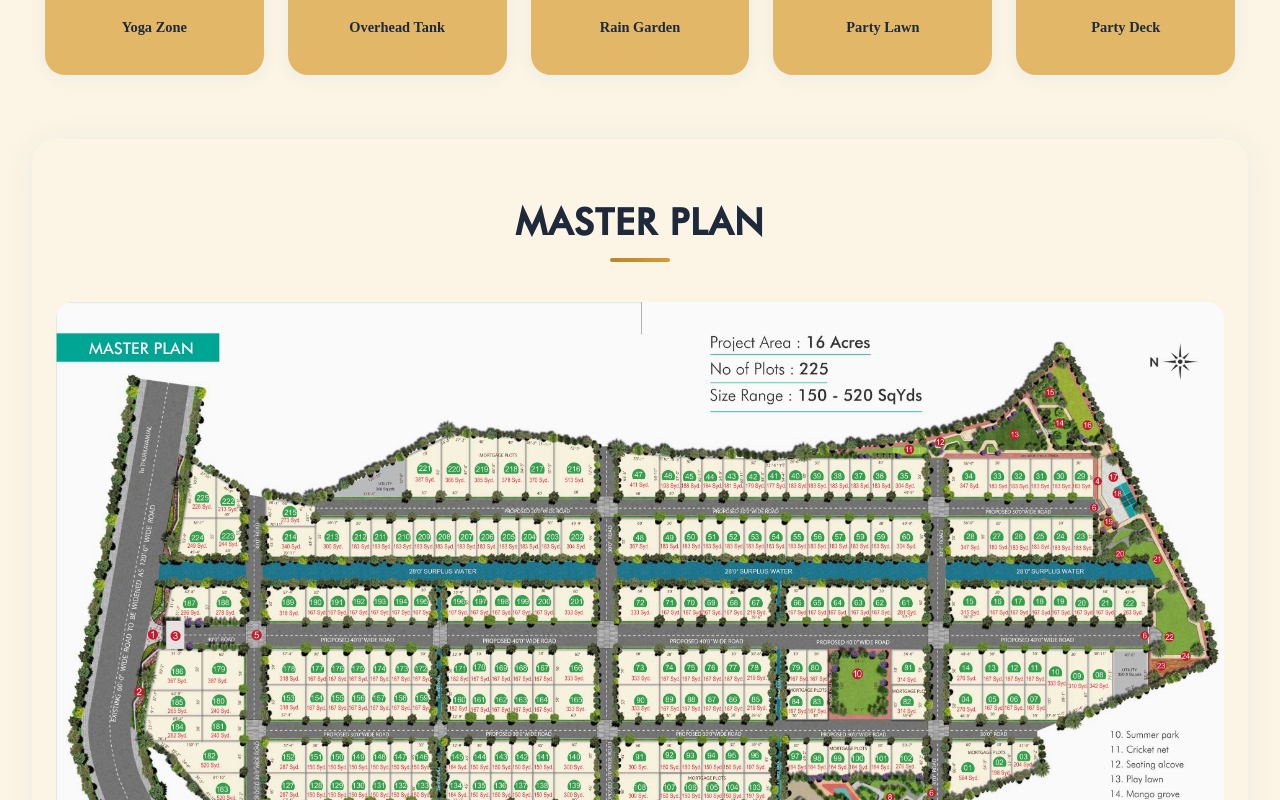
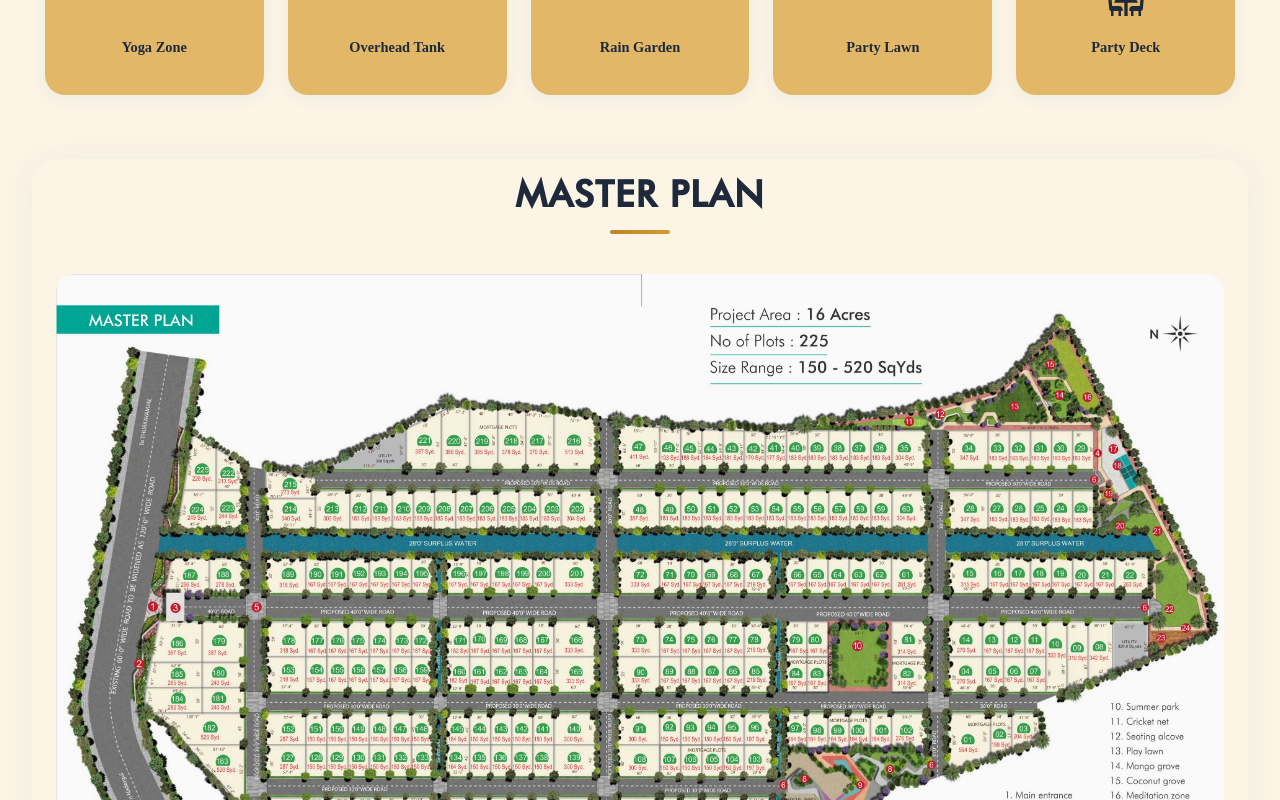
Before and after one commit to singhPardeep786/sr-eco-project, a Next.js app: page / in a window 1280 px wide. Shown: the part 2860-3660 px from the top of the page. Built offline with nearby package versions, Linux system fonts and the light colour scheme; some icons are missing; a web font is replaced by a local one.

Commit message:
alignment-updated

```diff
--- a/src/app/globals.css
+++ b/src/app/globals.css
@@ -657,8 +657,8 @@ body {
   width: 100%;
   border-radius: 24px;
   box-shadow: 0 4px 32px rgba(30,144,255,0.07);
-  padding: 3.5rem 1.5rem 2.5rem 1.5rem;
-  margin: 2.5rem auto 2.5rem auto;
+  padding: 0.5rem 1.5rem 2.5rem 1.5rem;
+  margin: 2.5rem auto 0 auto;
   position: relative;
 }
 .masterplan-title {
--- a/src/components/features/Features.tsx
+++ b/src/components/features/Features.tsx
@@ -241,7 +241,7 @@ const Features: React.FC = () => {
     <>
       <div id='features'></div>
       <section className='wrapper my-8'>
-        <h2 className='text-center section_heading mt-5'>features</h2>
+        <h2 className='text-center section_heading mt-[2.5rem]'>features</h2>
         <div className="heading-divider" />
         <div className="flex flex-col gap-10 items-start w-full mt-8">
           {/* Clubhouse Features */}
--- a/src/components/fixedicons/FixedIcons.tsx
+++ b/src/components/fixedicons/FixedIcons.tsx
@@ -10,7 +10,7 @@ const FixedIcons = () => {
 
   return (
     <>
-      <div className="fixed_icons fixed top-[15%] right-0 z-[1]">
+      <div className="fixed_icons fixed top-[30%] right-0 z-[1]">
         <div className="first_icon transition-all duration-500">
           <a
             href="/brochure/SR Eco Park Brochure.pdf"
```
